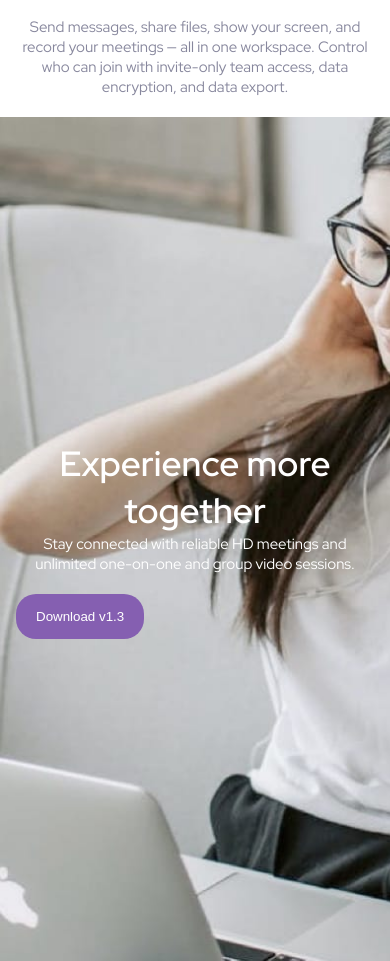
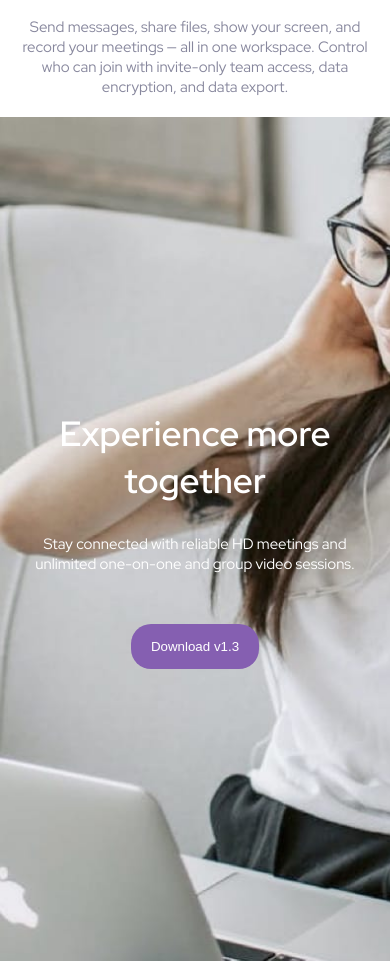
Before and after one commit to Antonio-GC/meet-landing-page, a plain HTML site: page index.html in a window 390 px wide. Shown: the part 1401-2362 px from the top of the page. Drawn offline with Linux system fonts and the light colour scheme.

Commit message:
finish mobile

```diff
--- a/index.html
+++ b/index.html
@@ -79,12 +79,15 @@
 
     <footer class="footer__container">
       <div class="container">
-        <h3 class="footer__title">Experience more together</h3>
+        <div class="footer__flex">
+          <h3 class="footer__title">Experience more together</h3>
       <p class="footer__text">
         Stay connected with reliable HD meetings and unlimited one-on-one and
         group video sessions.
       </p>
       <button class="btn--purpure">Download <span class="text--opacity-purpre">v1.3</span></button>
+        </div>
+
       </div>
 
     </footer>
--- a/style.css
+++ b/style.css
@@ -158,7 +158,7 @@ margin: auto;
     height: 100vh;
     display: flex;
     align-items: center;
-    gap: 2rem;
+
 }
 
 .footer__title {
@@ -176,3 +176,11 @@ margin: auto;
     font-weight: lighter;
     margin-bottom: 2rem;
 }
+
+.footer__flex {
+    display: flex;
+   align-items: center;
+    flex-direction: column;
+    row-gap: 3rem;
+
+}
```
